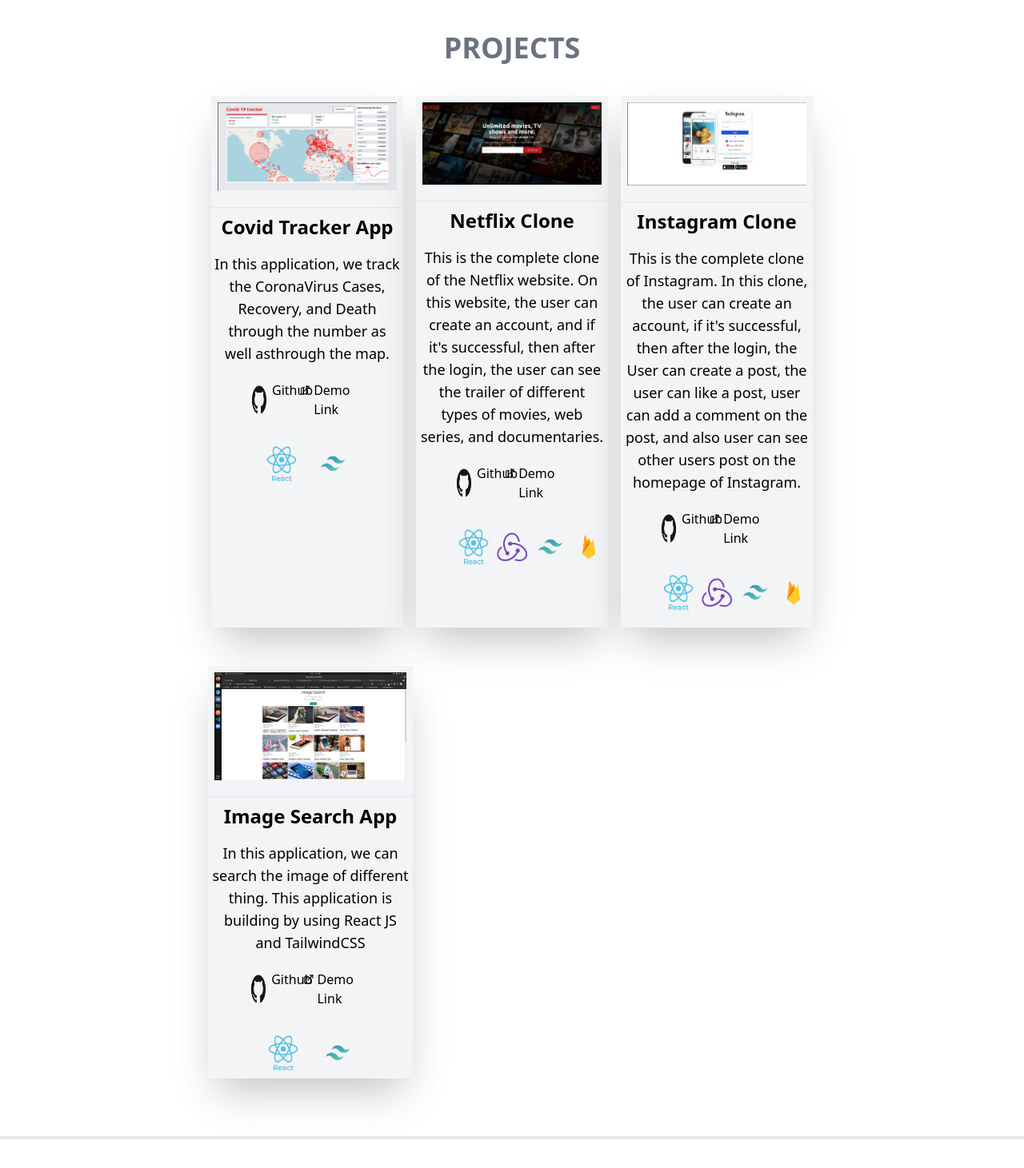
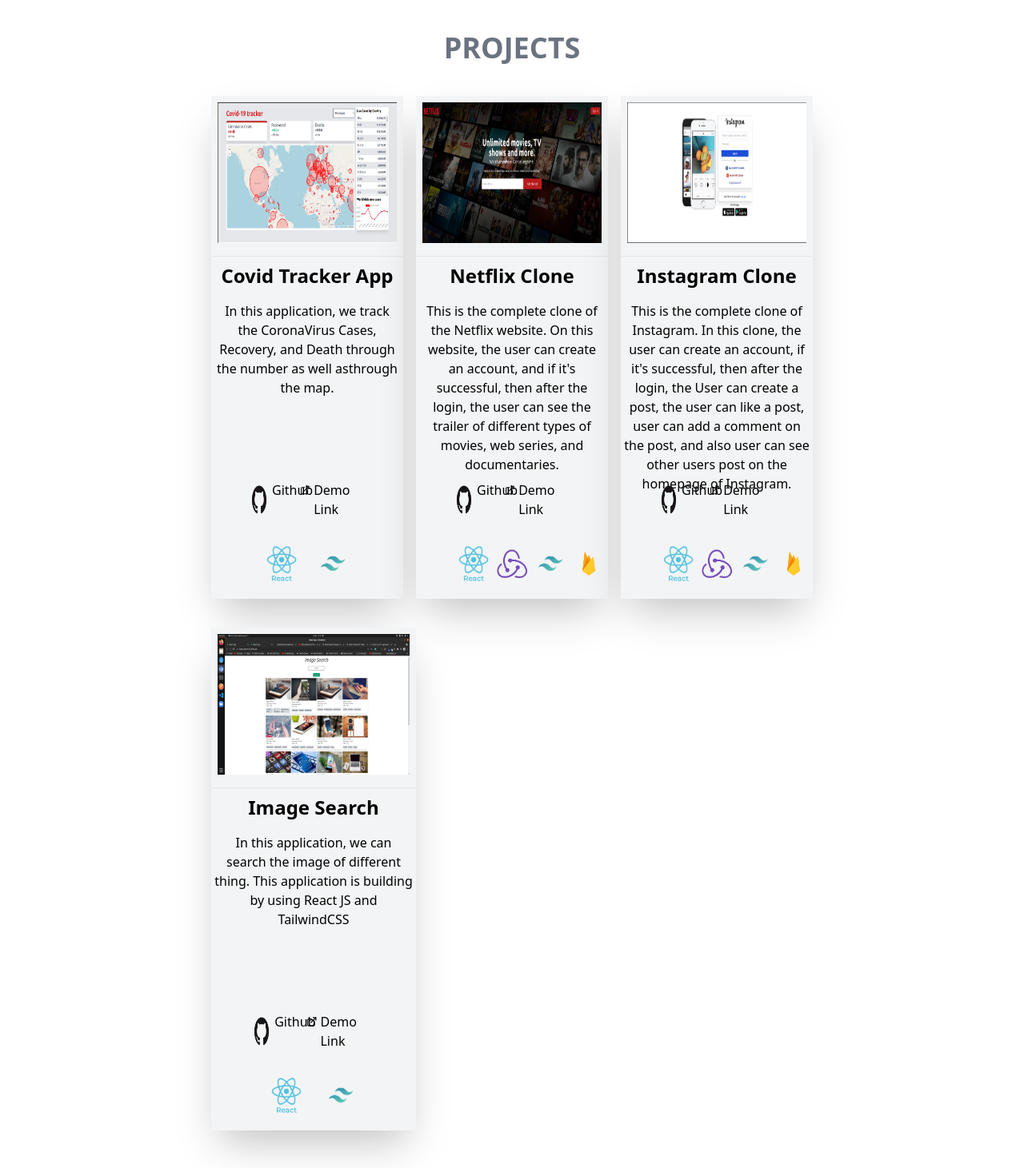
Before and after one commit to agarwalChirag140/portfolio, a React (Create React App) app: page / in a window 1280 px wide. Shown: the part 1880-3341 px from the top of the page at 80% size. Built offline with nearby package versions, Linux system fonts and the light colour scheme.

Commit message:
Modification on projects is complete

```diff
--- a/src/Components/Projects.jsx
+++ b/src/Components/Projects.jsx
@@ -14,18 +14,19 @@
     return (
         <>
             <p className="text-center text-4xl font-bold text-gray-500 pt-10 pb-8">PROJECTS</p>
-            <div className="sm:flex sm:w-3/5 sm:m-auto">
+            <div className="md:w-11/12 lg:w-5/6 xl:flex xl:w-3/5 sm:m-auto h-4/5">
+
                 {/* Covid Tracker App */}
-                <div className="sm:w-1/3 m-2 shadow-2xl bg-gray-100">
-                    <img src={covid} alt="screenshot of covid" className="w-full p-2 mb-3" />
+                <div className="xl:w-1/3 m-2 shadow-2xl bg-gray-100">
+                    <img src={covid} alt="screenshot of covid" className="w-full h-52 md:h-96 xl:h-48 p-2 mb-2" />
                     <hr/>
-                    <h1 className="text-center text-2xl font-bold pt-2">Covid Tracker App</h1>
-                    <p className="text-center text-lg p-1 pt-4">In this application, we track the CoronaVirus Cases, Recovery, and Death through the number as well asthrough the map.</p>
-                    <div className="flex w-3/5 m-auto justify-between mb-8 mt-4">
+                    <h1 className="text-center text-3xl xl:text-2xl font-bold pt-2">Covid Tracker App</h1>
+                    <p className="text-center p-1 pt-4 h-56 text-base md:text-lg xl:text-base">In this application, we track the CoronaVirus Cases, Recovery, and Death through the number as well asthrough the map.</p>
+                    <div className="flex w-3/5 md:w-2/6 lg:w-1/4 xl:w-3/5 m-auto justify-between mb-8 mt-4">
                         <div className="flex">
                             <a href="https://github.com/agarwalchirag140/covid-tracker-app" target="_blank" className="flex">
                                 <img src={github} alt="github logo" className="w-6" />
-                                <p className="ml-1">Github</p>
+                                <p className="ml-1 ">Github</p>
                             </a>
                         </div>
                         <div className="flex">
@@ -36,22 +37,23 @@
                         </div>
                     </div>
                     {/* Tech Stack */}
-                    <div className="flex w-3/5 m-auto justify-evenly">
+                    <div className="flex w-3/4 md:w-2/4 lg:w-2/5 xl:w-3/5 m-auto justify-evenly">
                         <img src={ReactApp} alt="react logo" className="w-12 h-12 mb-2" />
                         <img src={Tailwind} alt="tailwind logo" className="w-12 h-12" />
                     </div>
                 </div>
+
                 {/* Netflix Clone */}
-                <div className="sm:w-1/3 mt-4  sm:m-2 shadow-2xl bg-gray-100">
-                    <img src={netflix} alt="screenshot of covid" className="w-full p-2 mb-3" />
+                <div className="xl:w-1/3 m-2 shadow-2xl bg-gray-100">
+                    <img src={netflix} alt="screenshot of covid" className="w-full h-52 md:h-96 xl:h-48 p-2 mb-2" />
                     <hr/>
-                    <h1 className="text-center text-2xl font-bold pt-2">Netflix Clone</h1>
-                    <p className="text-center text-lg p-1 pt-4">This is the complete clone of the Netflix website. On this website, the user can create an account, and if it's successful, then after the login, the user can see the trailer of different types of movies, web series, and documentaries.</p>
-                    <div className="flex w-3/5 m-auto justify-between mb-8 mt-4">
+                    <h1 className="text-center text-3xl xl:text-2xl font-bold pt-2">Netflix Clone</h1>
+                    <p className="text-center text-base md:text-lg xl:text-base p-1 pt-4 h-56">This is the complete clone of the Netflix website. On this website, the user can create an account, and if it's successful, then after the login, the user can see the trailer of different types of movies, web series, and documentaries.</p>
+                    <div className="flex w-3/5 md:w-2/6 lg:w-1/4 xl:w-3/5 m-auto justify-between mb-8 mt-4">
                         <div className="flex">
                             <a href="https://github.com/agarwalchirag140/netflix_clone" target="_blank" className="flex">
                                 <img src={github} alt="github logo" className="w-6" />
-                                <p className="ml-1">Github</p>
+                                <p className="ml-1 ">Github</p>
                             </a>
                         </div>
                         <div className="flex">
@@ -62,7 +64,7 @@
                         </div>
                     </div>
                     {/* Tech Stack */}
-                    <div className="flex w-3/5 m-auto justify-between mb-3">
+                    <div className="flex w-3/4 md:w-2/4 lg:w-2/5 xl:w-3/5  m-auto justify-between mb-3">
                         <img src={ReactApp} alt="react logo" className="w-12 h-12 mb-2" />
                         <img src={Redux} alt="redux logo" className="w-12 h-12" />
                         <img src={Tailwind} alt="tailwind logo" className="w-12 h-12" />
@@ -70,16 +72,16 @@
                     </div>
                 </div>
                 {/* Instagram Clone */}
-                <div className="sm:w-1/3 mt-4 sm:m-2 shadow-2xl bg-gray-100">
-                    <img src={instagram} alt="screenshot of covid" className="w-full p-2 mb-3" />
+                <div className="xl:w-1/3 m-2 shadow-2xl bg-gray-100">
+                    <img src={instagram} alt="screenshot of covid" className="w-full h-52 md:h-96 xl:h-48 p-2 mb-2" />
                     <hr/>
-                    <h1 className="text-center text-2xl font-bold pt-2">Instagram Clone</h1>
-                    <p className="text-center text-lg p-1 pt-4">This is the complete clone of Instagram. In this clone, the user can create an account, if it's successful, then after the login, the User can create a post, the user can like a post, user can add a comment on the post, and also user can see other users post on the homepage of Instagram.</p>
-                    <div className="flex w-3/5 m-auto justify-between mb-8 mt-4">
+                    <h1 className="text-center text-3xl xl:text-2xl font-bold pt-2">Instagram Clone</h1>
+                    <p className="text-center text-base md:text-lg xl:text-base p-1 pt-4 h-56">This is the complete clone of Instagram. In this clone, the user can create an account, if it's successful, then after the login, the User can create a post, the user can like a post, user can add a comment on the post, and also user can see other users post on the homepage of Instagram.</p>
+                    <div className="flex w-3/5 md:w-2/6 lg:w-1/4 xl:w-3/5 m-auto justify-between mb-8 mt-4">
                         <div className="flex">
                             <a href="https://github.com/agarwalchirag140/Instagram_clone" target="_blank" className="flex">
                                 <img src={github} alt="github logo" className="w-6" />
-                                <p className="ml-1">Github</p>
+                                <p className="ml-1 ">Github</p>
                             </a>
                         </div>
                         <div className="flex">
@@ -90,7 +92,7 @@
                         </div>
                     </div>
                     {/* Tech Stack */}
-                    <div className="flex w-3/5 m-auto justify-between mb-3">
+                    <div className="flex w-3/4 md:w-2/4 lg:w-2/5 xl:w-3/5  m-auto justify-between mb-3">
                         <img src={ReactApp} alt="react logo" className="w-12 h-12 mb-2" />
                         <img src={Redux} alt="redux logo" className="w-12 h-12" />
                         <img src={Tailwind} alt="tailwind logo" className="w-12 h-12" />
@@ -99,18 +101,19 @@
                 </div>
             </div>
             {/* 2nd row */}
-            <div className="sm:flex sm:w-3/5 sm:m-auto pt-8 mt-12">
+
+            <div className="md:w-11/12 lg:w-5/6 xl:flex xl:w-3/5 sm:m-auto pt-5">
                 {/* Image Search App*/}
-                <div className="sm:w-1/3 m-2 ml-1 shadow-2xl bg-gray-100">
-                    <img src={imageSearch} alt="screenshot of covid" className="w-full p-2 mb-3" />
+                <div className="xl:w-1/3 m-2 shadow-2xl bg-gray-100">
+                    <img src={imageSearch} alt="screenshot of covid" className="w-full h-52 md:h-96 xl:h-48 p-2 mb-2" />
                     <hr/>
-                    <h1 className="text-center text-2xl font-bold pt-2">Image Search App</h1>
-                    <p className="text-center text-lg p-1 pt-4">In this application, we can search the image of different thing. This application is building by using React JS and TailwindCSS</p>
-                    <div className="flex w-3/5 m-auto justify-between mb-8 mt-4">
-                        <div className="flex w-max">
+                    <h1 className="text-center text-3xl xl:text-2xl font-bold pt-2">Image Search</h1>
+                    <p className="text-center text-base md:text-lg xl:text-base p-1 pt-4 h-56">In this application, we can search the image of different thing. This application is building by using React JS and TailwindCSS</p>
+                    <div className="flex w-3/5 md:w-2/6 lg:w-1/4 xl:w-3/5 m-auto justify-between mb-8 mt-4">
+                        <div className="flex">
                             <a href="https://github.com/agarwalchirag140/image_search" target="_blank" className="flex">
                                 <img src={github} alt="github logo" className="w-6" />
-                                <p className="ml-1">Github</p>
+                                <p className="ml-1 ">Github</p>
                             </a>
                         </div>
                         <div className="flex">
@@ -121,7 +124,7 @@
                         </div>
                     </div>
                     {/* Tech Stack */}
-                    <div className="flex w-3/5 m-auto justify-evenly">
+                    <div className="flex w-3/4 md:w-2/4 lg:w-2/5 xl:w-3/5  m-auto justify-evenly mb-3">
                         <img src={ReactApp} alt="react logo" className="w-12 h-12 mb-2" />
                         <img src={Tailwind} alt="tailwind logo" className="w-12 h-12" />
                     </div>
```
